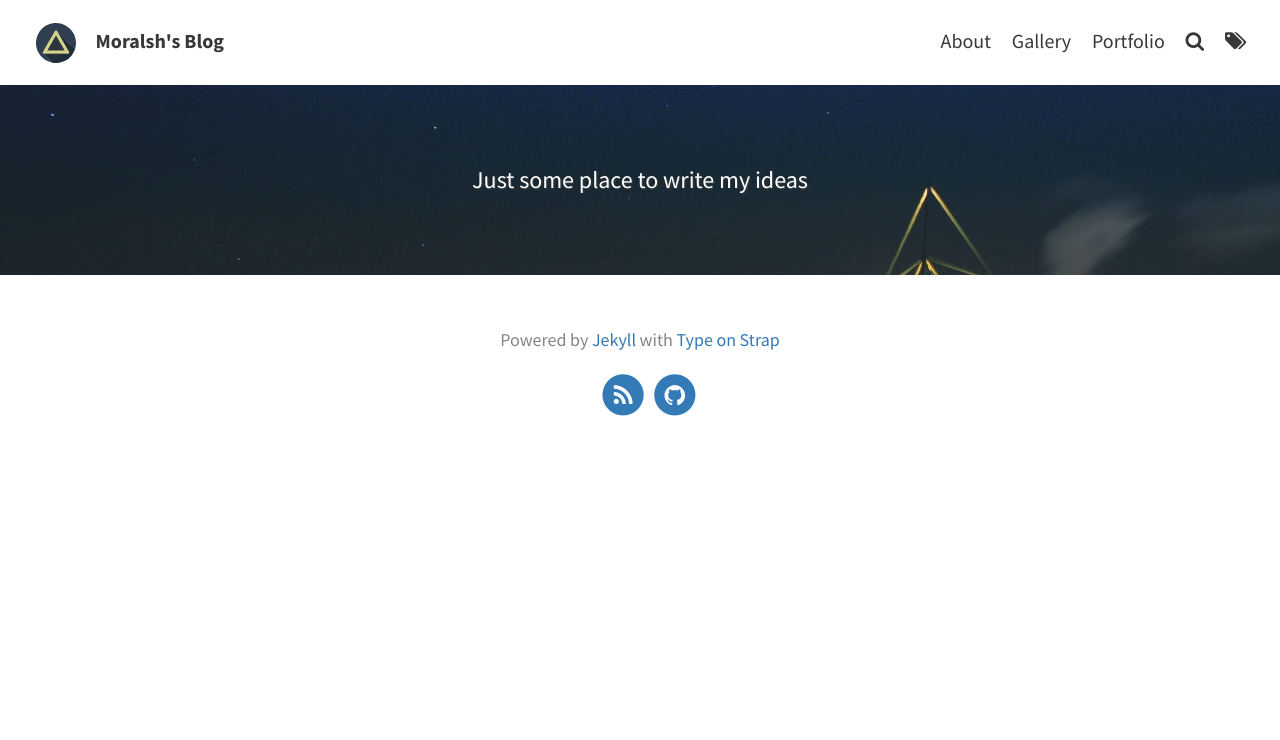
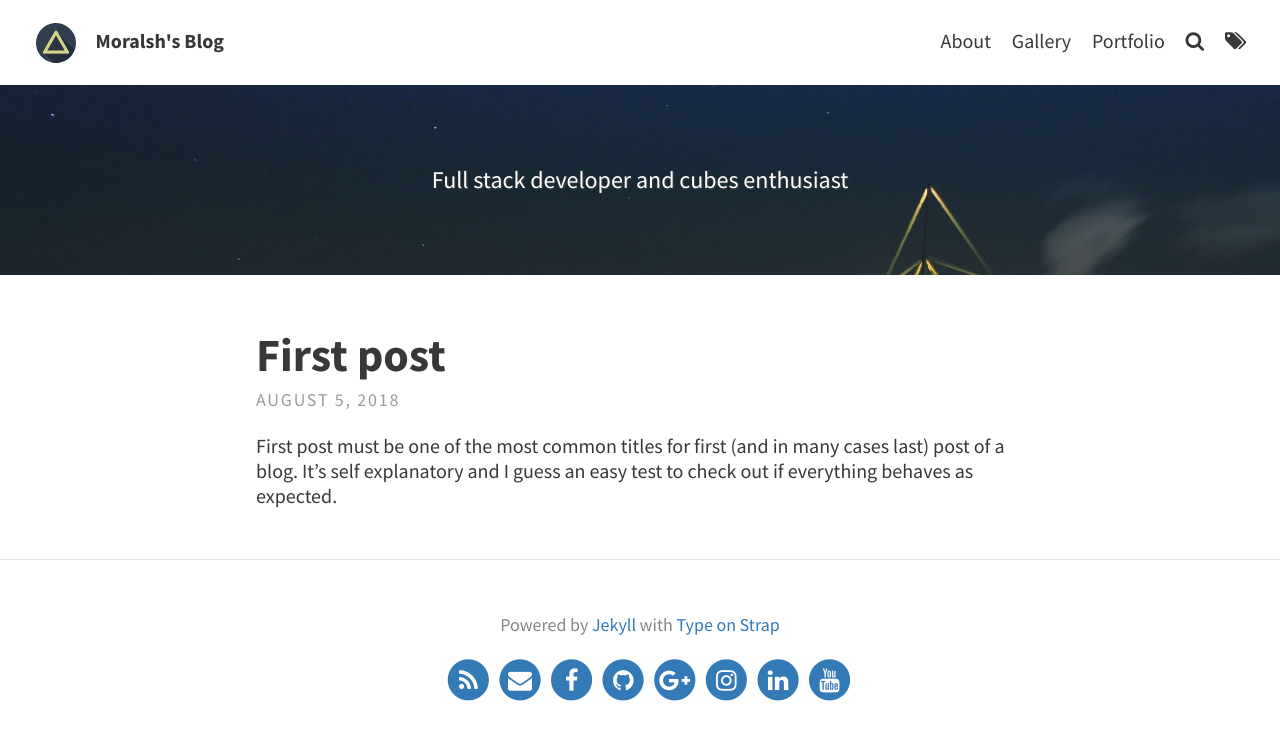
Before and after one commit to moralsh/blog, a Jekyll site: the page built from index.html, in a window 1280 px wide. Shown: the top 740 px of the page. Built offline with Jekyll 4.4.1, drawn with Linux system fonts in a browser that asks for light colours; the list of posts is cut into pages by our own code.

Commit message:
Modified some of the pages to add personalization

```diff
--- a/_config.yml
+++ b/_config.yml
@@ -15,35 +15,35 @@ theme_settings:
 
   # Header and footer text
   header_text: > #two or three lines to describe your site
-     <p>Just some place to write my ideas</p>
+     <p>Full stack developer and cubes enthusiast</p>
   header_text_feature_image: assets/img/pexels/triangular.jpeg
   footer_text: >
    Powered by <a href="https://jekyllrb.com/">Jekyll</a> with <a href="https://github.com/sylhare/Type-on-Strap">Type on Strap</a>
 
   # Icons
   rss: true  # Make sure you created a feed.xml with feed.xml layout
-  email_address: # Full email address, e.g. "sam@example.com"
+  email_address: moralsh@gmail.com # Full email address, e.g. "sam@example.com"
   behance:
   bitbucket:
   dribbble:
-  facebook:
+  facebook: moralsh
   flickr:
   gitlab:
-  github: "sylhare"
-  google_plus:
-  instagram:
+  github: "moralsh"
+  google_plus: "+RaulMoralesmoralsh"
+  instagram: "moralsh"
   keybase:
-  linkedin:  # Full URL
+  linkedin: https://www.linkedin.com/in/ra%C3%BAl-morales-hidalgo-b773a413/ # Full URL
   pinterest:
   reddit:
   soundcloud:
   stack_exchange:  # Full URL
   steam:
   tumblr:
-  twitter: # "twitter username"
+  twitter: # "moralsh"
   vimeo:
   wordpress:
-  youtube:
+  youtube: moralsgmail
 
   # Sharing options
   share_buttons:
@@ -54,7 +54,7 @@ theme_settings:
     pinterest:
     pocket:
     reddit: true
-    linkedin:
+    linkedin: true
     wordpress:
     email: true
 
--- /dev/null
+++ b/_posts/2018-08-05-first-post.md
@@ -0,0 +1,17 @@
+---
+layout: post
+title: First post
+tags: [Test, Programming]
+excerpt_separator: <!--more-->
+---
+
+_First post_ must be one of the most common titles for first (and in many cases last) post of a blog.
+
+It's self explanatory and I guess an easy test to check out if everything behaves as expected.
+<!--more-->
+
+I guess most of the stuff here will be work related (programming, developement), but I'm sure some cubing stuff will also end up here once in a while, We might also have a mix of both things as the JukiMods web project.
+
+I'll try also to comment some news of both fields.
+
+Let's see where we end up!
```
Also changed, not shown: _portfolio/cake.md (deleted, +0 -11 lines), _portfolio/circus.md (deleted, +0 -11 lines), _portfolio/gitlecture.md (deleted, +0 -11 lines), _portfolio/hanoi.md (deleted, +0 -10 lines), _portfolio/jekyllblog.md (deleted, +0 -9 lines), _portfolio/jukimods.md (added, +10 -0 lines), _portfolio/ninja.md (deleted, +0 -11 lines), _portfolio/safe.md (deleted, +0 -11 lines), _portfolio/submarine.md (deleted, +0 -10 lines), _portfolio/tictactoe.md (deleted, +0 -9 lines), assets/img/portfolio/jukimods.png (added), 3 other files.
